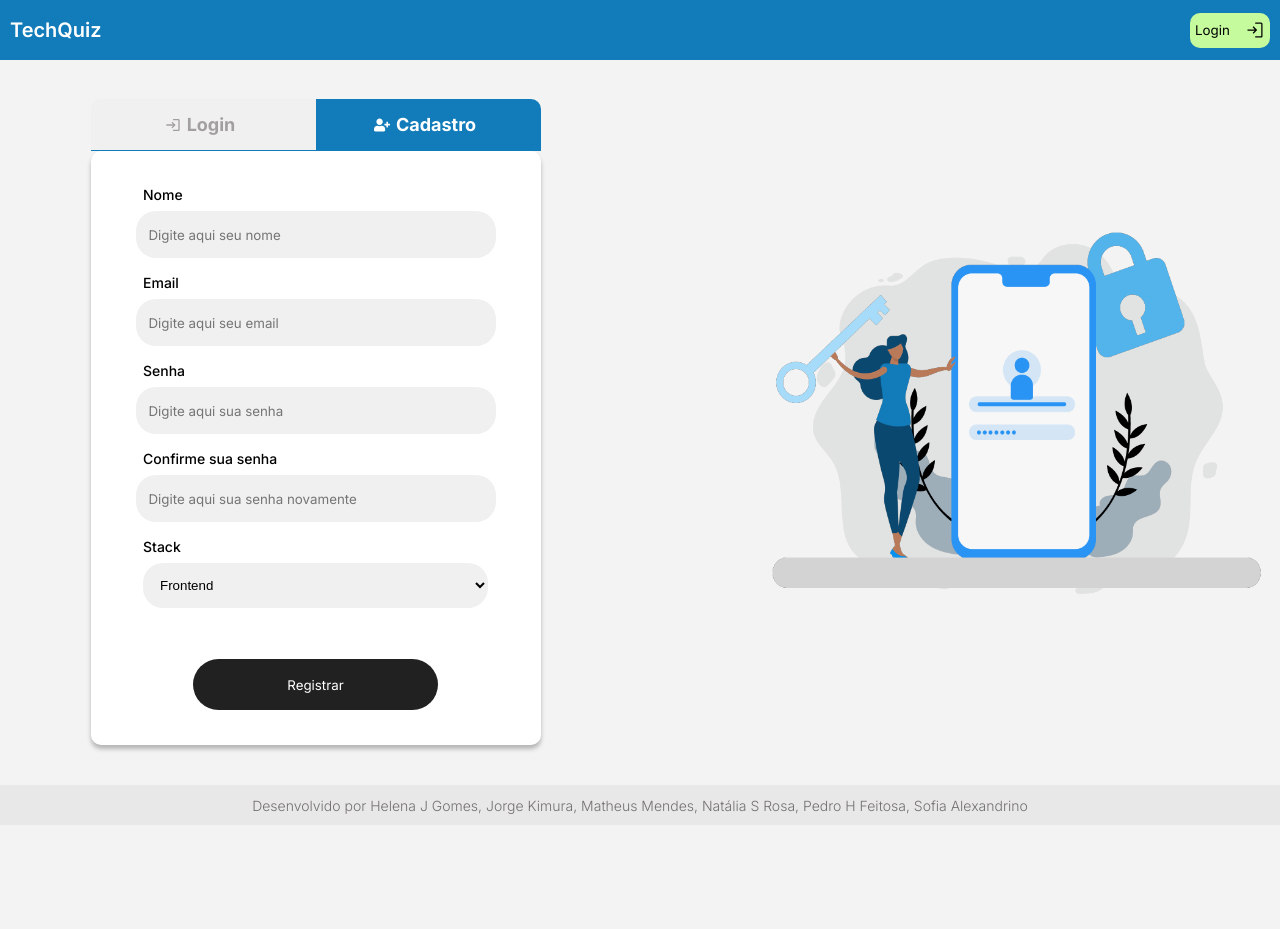
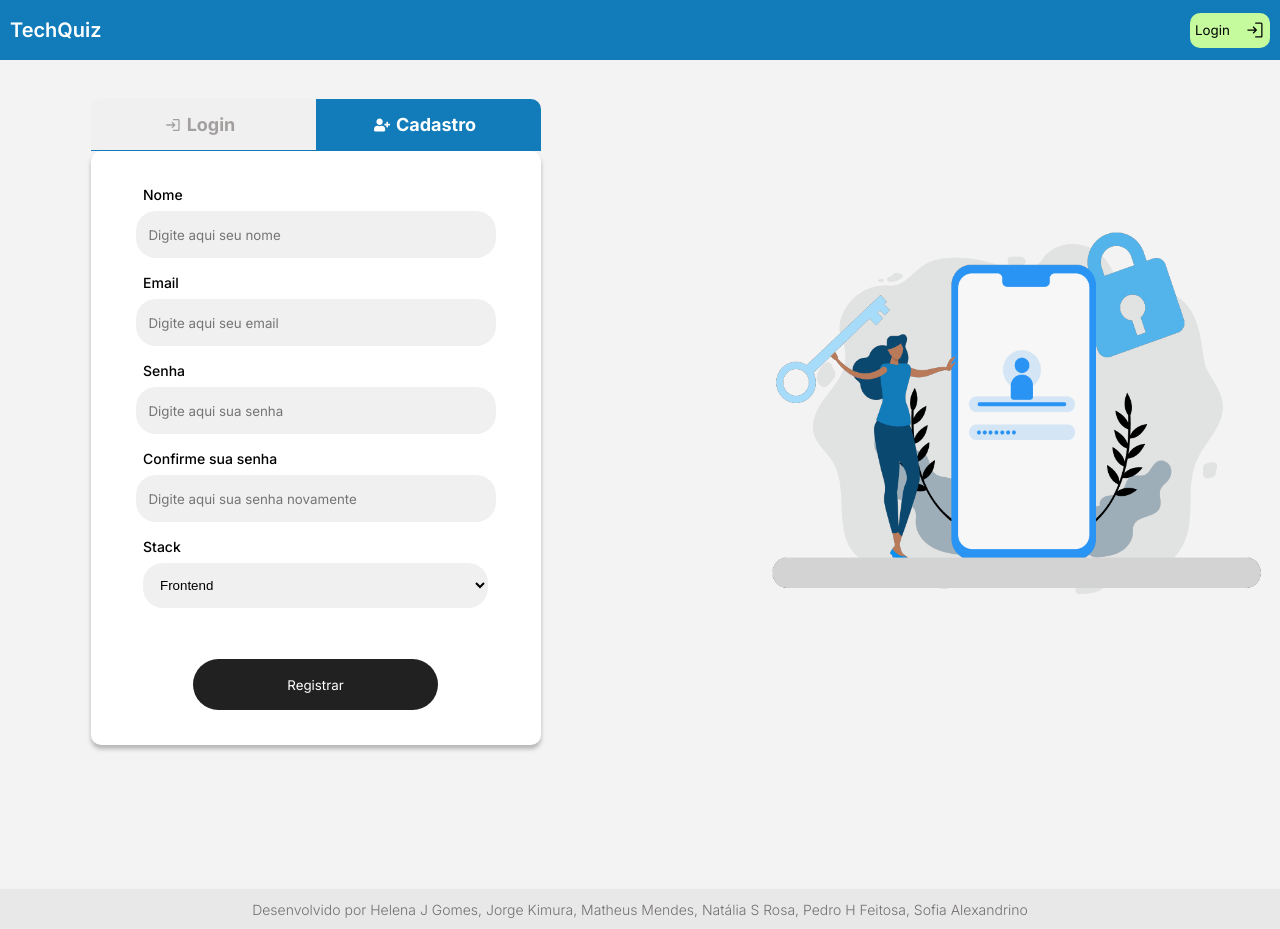
Before and after one commit to m4-t12-equipe35/techquiz-frontend, a React (Create React App) app: page / in a window 1280 px wide. Before the commit the page ends 825 px from the top, so only its background shows below. Built offline with nearby package versions, Linux system fonts and the light colour scheme.

Commit message:
bugfix: style footer

```diff
--- a/src/components/Footer/styles.ts
+++ b/src/components/Footer/styles.ts
@@ -10,17 +10,17 @@ export const FooterStyled = styled.footer`
   width: 100%;
   height: 60px;
 
-    p{
+  p {
     font-size: 10px;
     font-weight: 300;
   }
 
   @media (min-width: 768px) {
-
+    margin-top: 6.5rem;
     height: 40px;
 
-        p{
+    p {
       font-size: 14px;
     }
   }
-`
+`;
```
Lines whose indentation alone changed are shown as unchanged.
